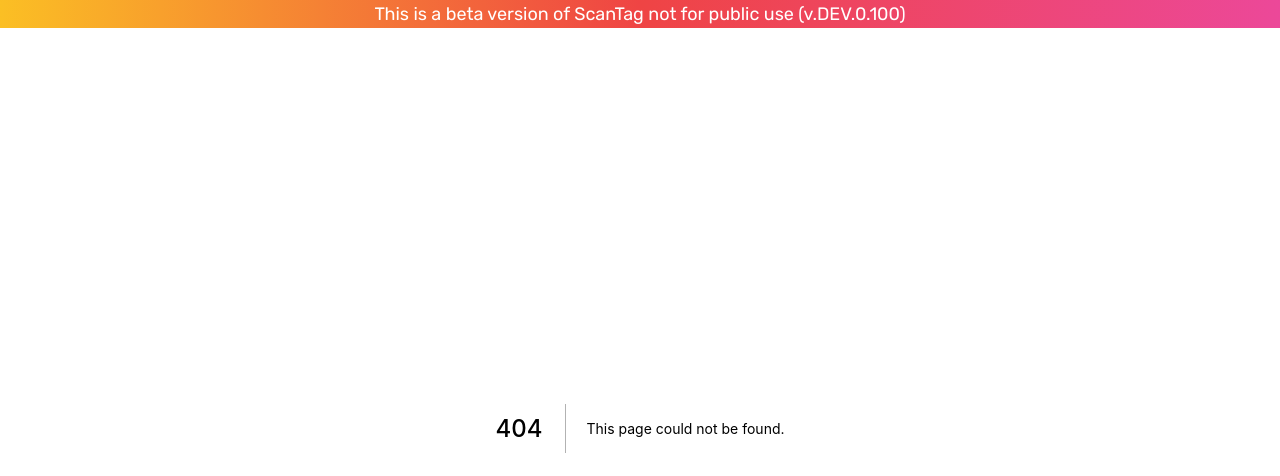
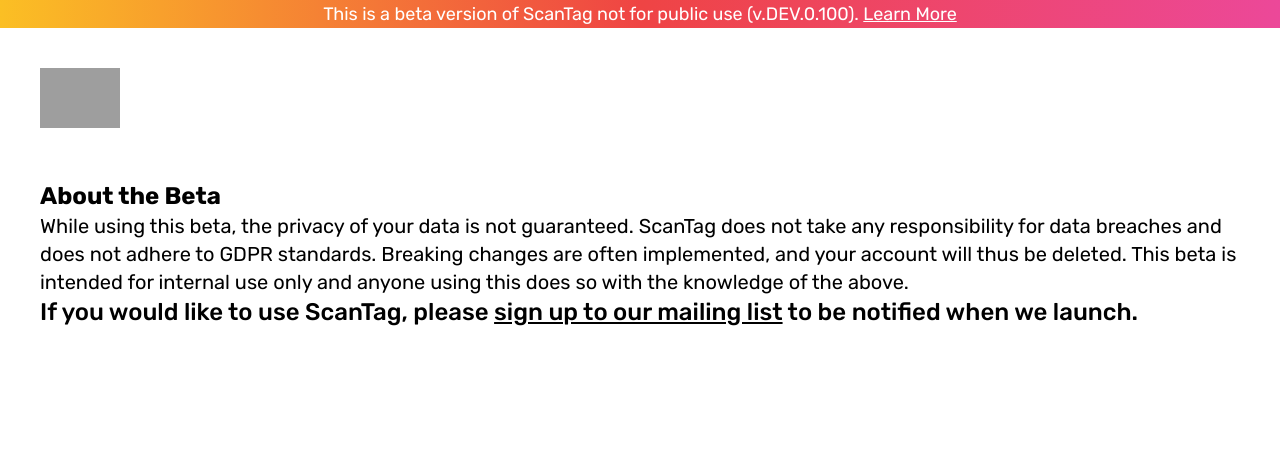
Before and after one commit to KavikaPalletenne/scantag-ui, a Next.js app: page /beta in a window 1280 px wide. Before the commit this address had no page. Shown: the top 476 px of the page. Built offline with nearby package versions, Linux system fonts and the light colour scheme; grey boxes are pictures that could not be loaded.

Commit message:
added /beta page

```diff
--- a/pages/_app.js
+++ b/pages/_app.js
@@ -10,7 +10,7 @@
       <div>
 
         <div style={{fontFamily: 'Rubik'}} className="bg-gradient-to-r from-yellow-400 via-red-500 to-pink-500 text-center text-white text-sm md:text-lg">
-          <h1>This is a beta version of ScanTag not for public use (v.DEV.0.100)</h1>
+          <h1>This is a beta version of ScanTag not for public use (v.DEV.0.100). <a href="/beta" style={{textDecorationLine:'underline'}}>Learn More</a> </h1>
         </div>
 
         <Component {...pageProps} />
--- /dev/null
+++ b/pages/beta.js
@@ -0,0 +1,50 @@
+import Head from 'next/head'
+import Link from 'next/link'
+
+
+export default function Home() {
+
+    return (
+
+      <div>
+
+        <Head>
+          <meta charset="utf-8" />
+          <meta name="description" content="ScanTag allows you to easily find your lost items. Stick your tag on a book, phone, or anything else and help people return it to you easily." />
+          <meta name="robots" content="all" />
+          <meta name="googlebot" content="all" />
+          <title>ScanTag Beta</title>
+          <link rel="icon" href="https://raw.githubusercontent.com/KavikaPalletenne/scantag-assets/main/scantag-logo.svg" />
+        </Head>
+
+
+        <header className="pt-10 xl:pl-10 xl:pr-10 pl-5 pr-5">
+
+            <div className="xl:pb-28 pb-16">
+            <Link  href="/">
+                <a>
+                    <img className="float-left md:w-20 w-12" src="https://raw.githubusercontent.com/KavikaPalletenne/scantag-assets/main/scantag-logo.svg"/>
+                </a>
+            </Link>
+            </div>
+
+            <h1 style={{fontFamily: 'Rubik'}} className="text-2xl font-bold">
+            About the Beta
+            </h1>
+
+            <h1 style={{fontFamily: 'Rubik'}} className="text-xl">
+            While using this beta, the privacy of your data is not guaranteed.
+            ScanTag does not take any responsibility for data breaches and does not adhere to GDPR standards. Breaking changes
+            are often implemented, and your account will thus be deleted. This beta is intended for
+            internal use only and anyone using this does so with the knowledge of the above.
+            </h1>
+
+            <h1 style={{fontFamily: 'Rubik'}} className="text-2xl font-medium">
+            If you would like to use ScanTag, please <a href="https://www.scantag.co" style={{textDecorationLine: 'underline'}}>sign up to our mailing list</a> to be notified when we launch.
+            </h1>
+        </header>
+
+
+      </div>
+  )
+}
```
